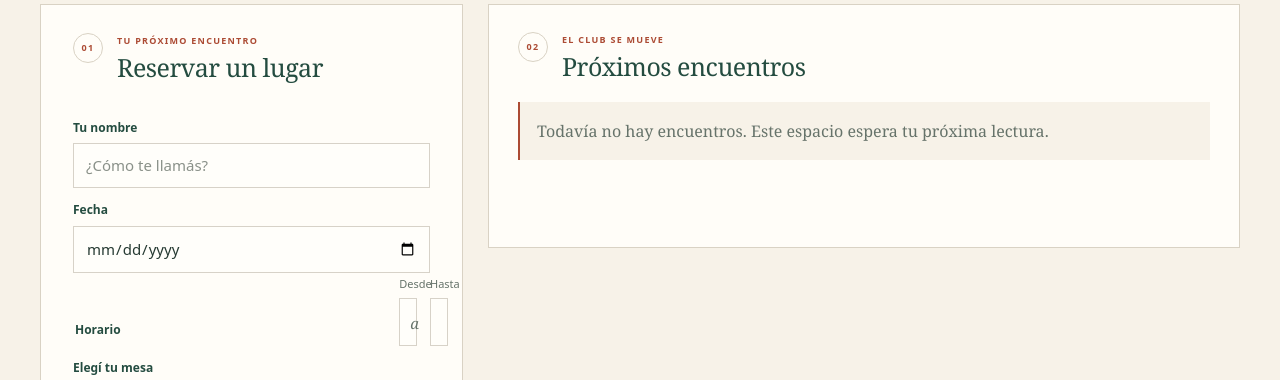
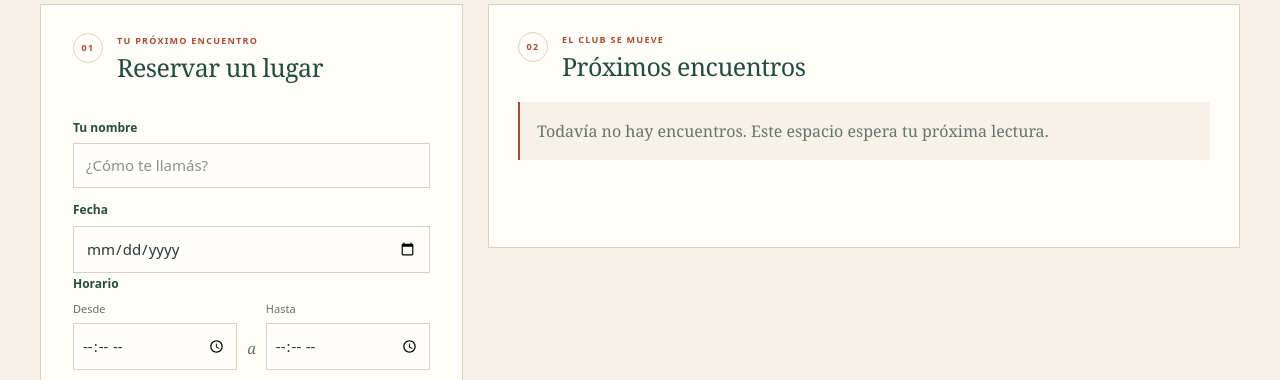
Before and after one commit to 2023saracohen-yeshurun/turnos-club-estudio, a plain HTML site: page index.html in a window 1280 px wide. Shown: the part 349-729 px from the top of the page. Drawn offline with Linux system fonts and the light colour scheme.

Commit message:
Mejora el ancho de los campos de horario

```diff
--- a/index.html
+++ b/index.html
@@ -42,9 +42,11 @@
 
             <fieldset class="time-fields">
               <legend>Horario</legend>
+              <div class="time-row">
               <div><label for="inicio">Desde</label><input id="inicio" name="start" type="time" required></div>
               <span class="time-divider" aria-hidden="true">a</span>
               <div><label for="fin">Hasta</label><input id="fin" name="end" type="time" required></div>
+            </div>
             </fieldset>
 
             <label for="recurso">Elegí tu mesa</label>
--- a/style.css
+++ b/style.css
@@ -49,8 +49,9 @@ h2 { margin: 0; font-size: 25px; line-height: 1.18; letter-spacing: -.02em; }
 input, select, textarea { width: 100%; min-height: 44px; border: 1px solid #d7d2c8; border-radius: 0; background: #fffefa; padding: 10px 12px; color: var(--ink); }
 input::placeholder, textarea::placeholder { color: #8a9189; }
 textarea { min-height: 76px; resize: vertical; }
-.time-fields { display: flex; align-items: end; gap: 11px; min-width: 0; margin: 2px 0 0; padding: 0; border: 0; }
-.time-fields legend { float: left; width: 100%; }
+.time-fields { display: block; min-width: 0; margin: 2px 0 0; padding: 0; border: 0; }
+.time-fields legend { float: none; padding: 0; }
+.time-row { display: grid; grid-template-columns: minmax(0,1fr) auto minmax(0,1fr); gap: 10px; align-items: end; }
 .time-fields div { flex: 1; min-width: 0; }
 .time-fields div label { display: block; margin-bottom: 6px; color: var(--muted); font-size: 11px; }
 .time-fields input { padding-inline: 8px; }
```
Also changed, not shown: evidencias/agenda-movil.png, evidencias/agenda.png, evidencias/aviso-choque.png, evidencias/comprobante.png, 3 other files.
